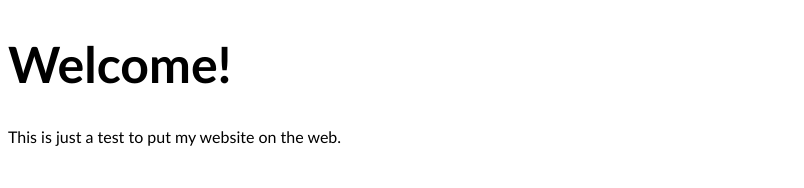
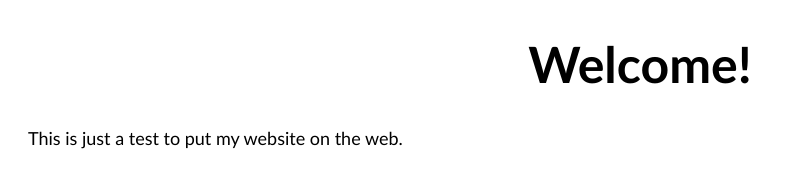
Before and after one commit to Garrett-M-code/workspace.github.io, a plain HTML site: page index.html in a window 1280 px wide. Shown: the whole page, without its empty margins (0-804 px from the left). Drawn offline with Linux system fonts and the light colour scheme.

Commit message:
Add files via upload

```diff
--- a/index.html
+++ b/index.html
@@ -15,6 +15,15 @@
             h1
         {
             font-size:50px;
+            text-align: center;
+        }
+            p
+        {
+            font-size:18px;
+            margin-left:20px;
+            margin-right:20px;
+            margin-top:5px;
+            margin-bottom:5px;
         }
     </style>
 </head>
```
